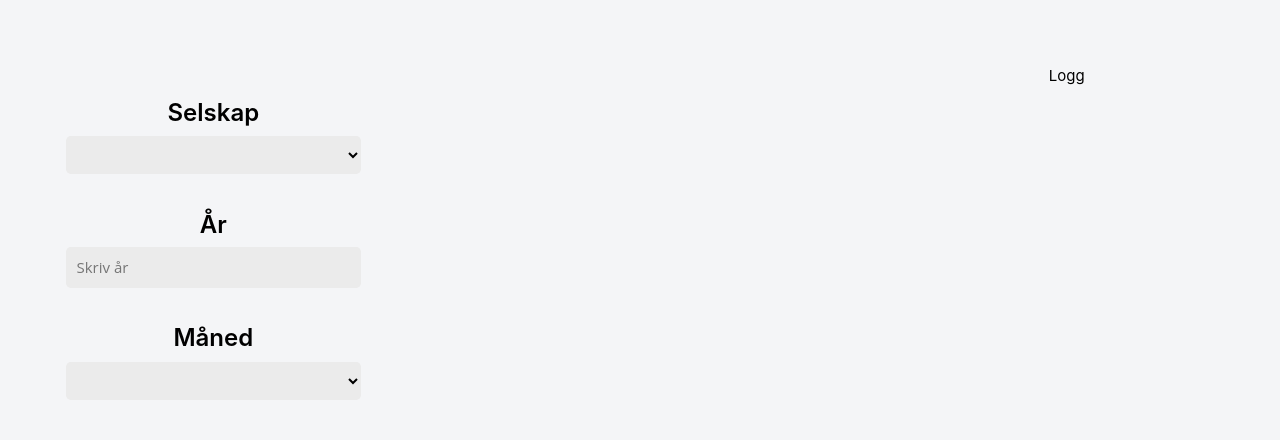
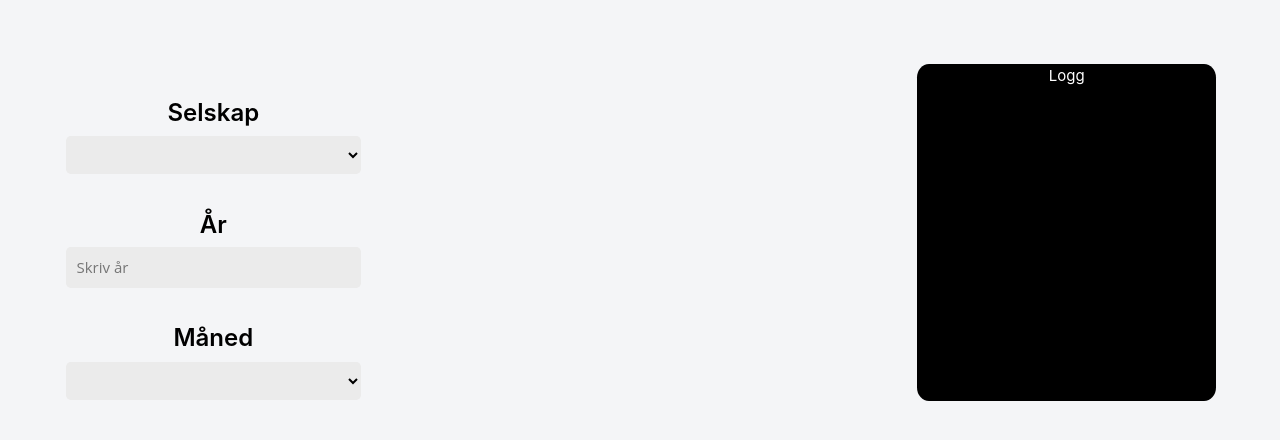
Before and after one commit to Glasspaper-Solutions/invoicing, a Vue app: page / in a window 1280 px wide. Shown: the top 440 px of the page. Built offline with nearby package versions, Linux system fonts and the light colour scheme.

Commit message:
Brief style change with overflow fix

```diff
--- a/src/assets/main.css
+++ b/src/assets/main.css
@@ -87,6 +87,9 @@ input[type=number] {
 }
 
 .log {
-  color: #000000;
+  color: #ffffff;
   text-align: center;
+  overflow:scroll;
+  background-color: #000000;
+  border-radius: 4%;
 }
```
